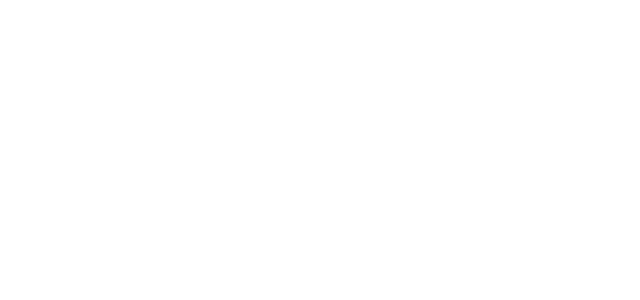
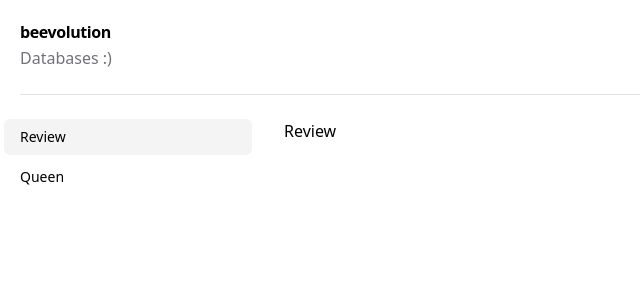
Before and after one commit to kingkaos/beevolution, a Vue app: page /#/main/review in a window 1280 px wide. Before the commit this address had no page. Shown: the top 300 px of the page, without its empty margins (0-640 px from the left). Built offline with nearby package versions, Linux system fonts and the light colour scheme.

Commit message:
feat: add main page navigation

```diff
--- /dev/null
+++ b/front/components/MainNav.vue
@@ -0,0 +1,38 @@
+<script setup lang="ts">
+import { cn } from '@/lib/utils'
+import { Button } from '@/components/ui/button'
+
+interface Item {
+  title: string
+  href: string
+}
+
+const sidebarNavItems: Item[] = [
+  {
+    title: 'Review',
+    href: '#/main/review',
+  },
+  {
+    title: 'Queen',
+    href: '#/main/queen',
+  },
+]
+</script>
+
+<template>
+  <nav class="flex space-x-2 lg:flex-col lg:space-x-0 lg:space-y-1">
+    <Button
+      v-for="item in sidebarNavItems"
+      :key="item.title"
+      as="a"
+      :href="item.href"
+      variant="ghost"
+      :class="cn(
+        'w-full text-left justify-start',
+        $route.href === item.href && 'bg-muted hover:bg-muted',
+      )"
+    >
+    {{ item.title }}
+    </Button>
+  </nav>
+</template>
--- a/front/pages/Main.vue
+++ b/front/pages/Main.vue
@@ -1,3 +1,28 @@
 <template>
-  Hello
+  <div class="p-5">
+    <div class="space-y-0.5">
+      <h2 class="tect-2x1 font-bold tracking-tight">
+	beevolution
+      </h2>
+      <p class="text-muted-foreground">
+	Databases :)
+      </p>
+    </div>
+    <Separator class="my-6" />
+    <div class="flex flex-col space-y-8 lg:flex-row lg:space-x-12 lg:space-y-0">
+      <aside class="-mx-4 lg:w-1/5">
+        <MainNav />
+      </aside>
+      <div class="flex-1 lg:max-w-2xl">
+        <div class="space-y-6">
+          <slot />
+        </div>
+      </div>
+    </div>
+  </div>
 </template>
+
+<script setup lang="ts">
+import { Separator } from '@/components/ui/separator'
+import MainNav from '@/components/MainNav.vue'
+</script>
--- /dev/null
+++ b/front/views/MainQueen.vue
@@ -0,0 +1,9 @@
+<template>
+  <Main>
+    Queen
+  </Main>
+</template>
+
+<script setup lang="ts">
+  import Main from '@/pages/Main.vue';
+</script>
--- /dev/null
+++ b/front/views/MainReview.vue
@@ -0,0 +1,9 @@
+<template>
+  <Main>
+    Review
+  </Main>
+</template>
+
+<script setup lang="ts">
+  import Main from '@/pages/Main.vue';
+</script>
```
Also changed, not shown: front/router.ts (+10 -0 lines).
